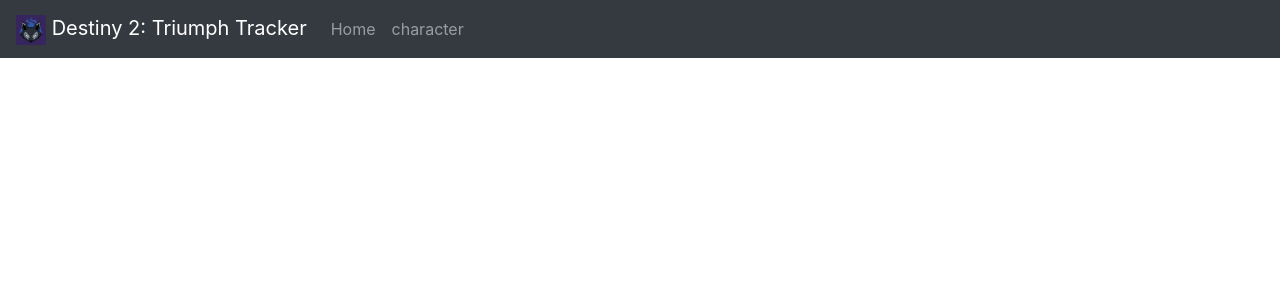
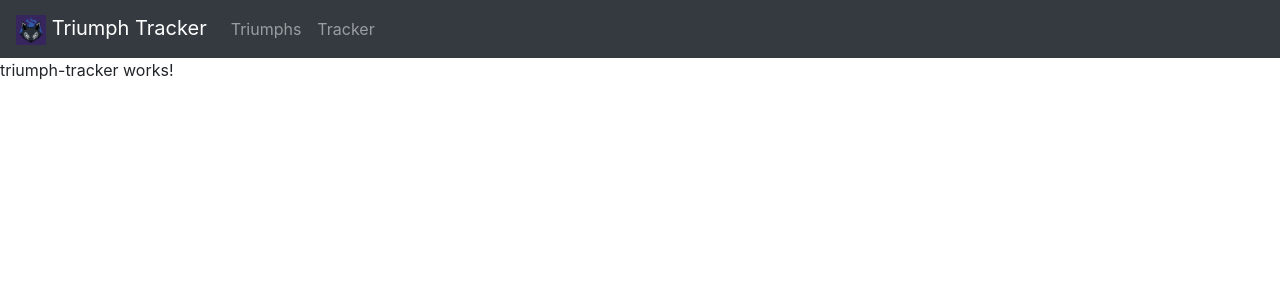
Before and after one commit to shadow9692/D2TriumphTracker, an Angular app: page /tracker in a window 1280 px wide. Before the commit this address led to /. Shown: the top 300 px of the page. Built offline with nearby package versions, Linux system fonts and the light colour scheme.

Commit message:
modified navbar and added tracker component to routing.

```diff
--- a/src/app/app-routing.module.ts
+++ b/src/app/app-routing.module.ts
@@ -1,10 +1,13 @@
 import { NgModule } from '@angular/core';
 import { Routes, RouterModule } from '@angular/router';
 import { TriumphHomeComponent } from './triumph-home/triumph-home.component';
+import { TriumphTrackerComponent } from './triumph-tracker/triumph-tracker.component';
 import { ManifestResolverService } from './services/manifest-resolver.service';
+
 
 const routes: Routes = [
   {path: 'triumph', component: TriumphHomeComponent}, //, resolve: {resolvedManifest: ManifestResolverService}
+  {path: 'tracker', component: TriumphTrackerComponent},
   {path: '', redirectTo: '/triumph', pathMatch: 'full'}
 ];
 
--- a/src/app/app.component.html
+++ b/src/app/app.component.html
@@ -1,9 +1,9 @@
 <!-- Navbar for Main Page Navigation -->
-<nav class="navbar navbar-expand-lg navbar-dark bg-dark">
+<nav class="navbar navbar-expand-md navbar-dark bg-dark">
   <!-- Navbar Icon and Text -->
   <span class="navbar-brand" href="#">
     <img alt="" src="assets/Icon_Purple.png" width=30 height=30>
-    Destiny 2: Triumph Tracker
+    Triumph Tracker
   </span>
   <!-- Navbar Toggle Button -->
   <button class="navbar-toggler" type="button" data-toggle="collapse"
@@ -14,8 +14,8 @@
   <!-- Navbar Expand Menu -->
   <div class="collapse navbar-collapse" id="MainMenuNav">
     <ul class="navbar-nav">
-      <a class="nav-link nav-item" routerLink="/home">Home</a>
-      <a class="nav-link nav-item" routerLink="/character">character</a>
+      <a class="nav-link nav-item" routerLink="/triumph">Triumphs</a>
+      <a class="nav-link nav-item" routerLink="/tracker">Tracker</a>
     </ul>
   </div>
 </nav>
--- a/src/app/app.module.ts
+++ b/src/app/app.module.ts
@@ -8,11 +8,13 @@ import { AppComponent } from './app.component';
 import { TriumphHomeComponent } from './triumph-home/triumph-home.component';
 import { CommonModule } from '@angular/common';
 import { ReactiveFormsModule } from '@angular/forms';
+import { TriumphTrackerComponent } from './triumph-tracker/triumph-tracker.component';
 
 @NgModule({
   declarations: [
     AppComponent,
     TriumphHomeComponent,
+    TriumphTrackerComponent,
   ],
   imports: [
     CommonModule,
--- /dev/null
+++ b/src/app/triumph-tracker/triumph-tracker.component.html
@@ -0,0 +1,3 @@
+<p>
+  triumph-tracker works!
+</p>
--- /dev/null
+++ b/src/app/triumph-tracker/triumph-tracker.component.ts
@@ -0,0 +1,15 @@
+import { Component, OnInit } from '@angular/core';
+
+@Component({
+  selector: 'app-triumph-tracker',
+  templateUrl: './triumph-tracker.component.html',
+  styles: []
+})
+export class TriumphTrackerComponent implements OnInit {
+
+  constructor() { }
+
+  ngOnInit() {
+  }
+
+}
```
